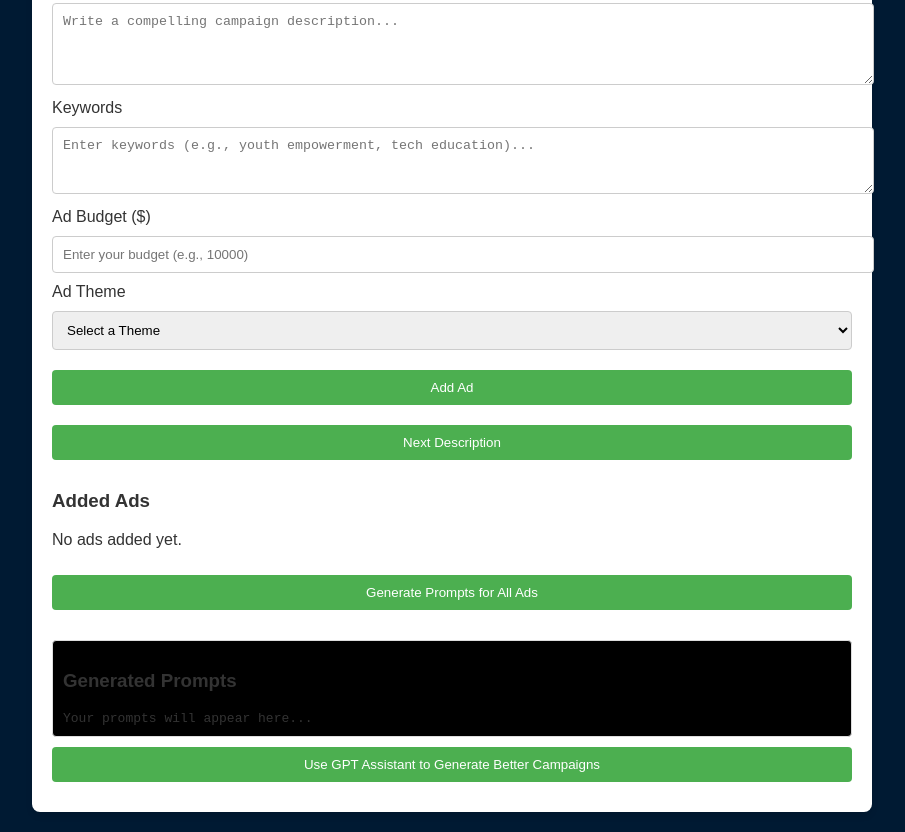
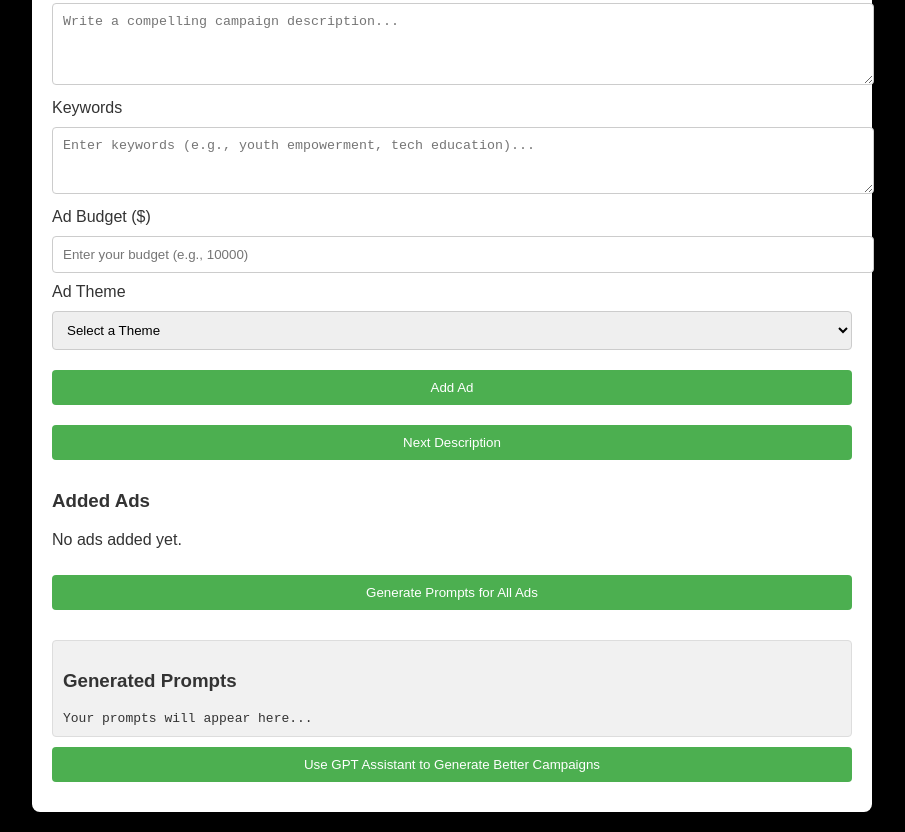
Before and after one commit to luvnft/HAHZ-ADS, a plain HTML site: page index.html in a window 1280 px wide. Shown: the part 318-1150 px from the top of the page, without its empty margins (188-1093 px from the left). Drawn offline with Linux system fonts and the light colour scheme.

Commit message:
Update index.html

```diff
--- a/index.html
+++ b/index.html
@@ -9,7 +9,7 @@
       font-family: Arial, sans-serif;
       margin: 0;
       padding: 0;
-      background-color: #001a33;
+      background-color: #000000;
       color: #333;
     }
     header {
@@ -77,7 +77,7 @@
     #prompt-output {
   margin-top: 20px;
   padding: 10px;
-  background-color: #000000;
+  background-color: #f1f1f1;
   border: 1px solid #ddd;
   border-radius: 4px;
   max-width: 100%; /* Ensures the container does not exceed the parent width */
```
